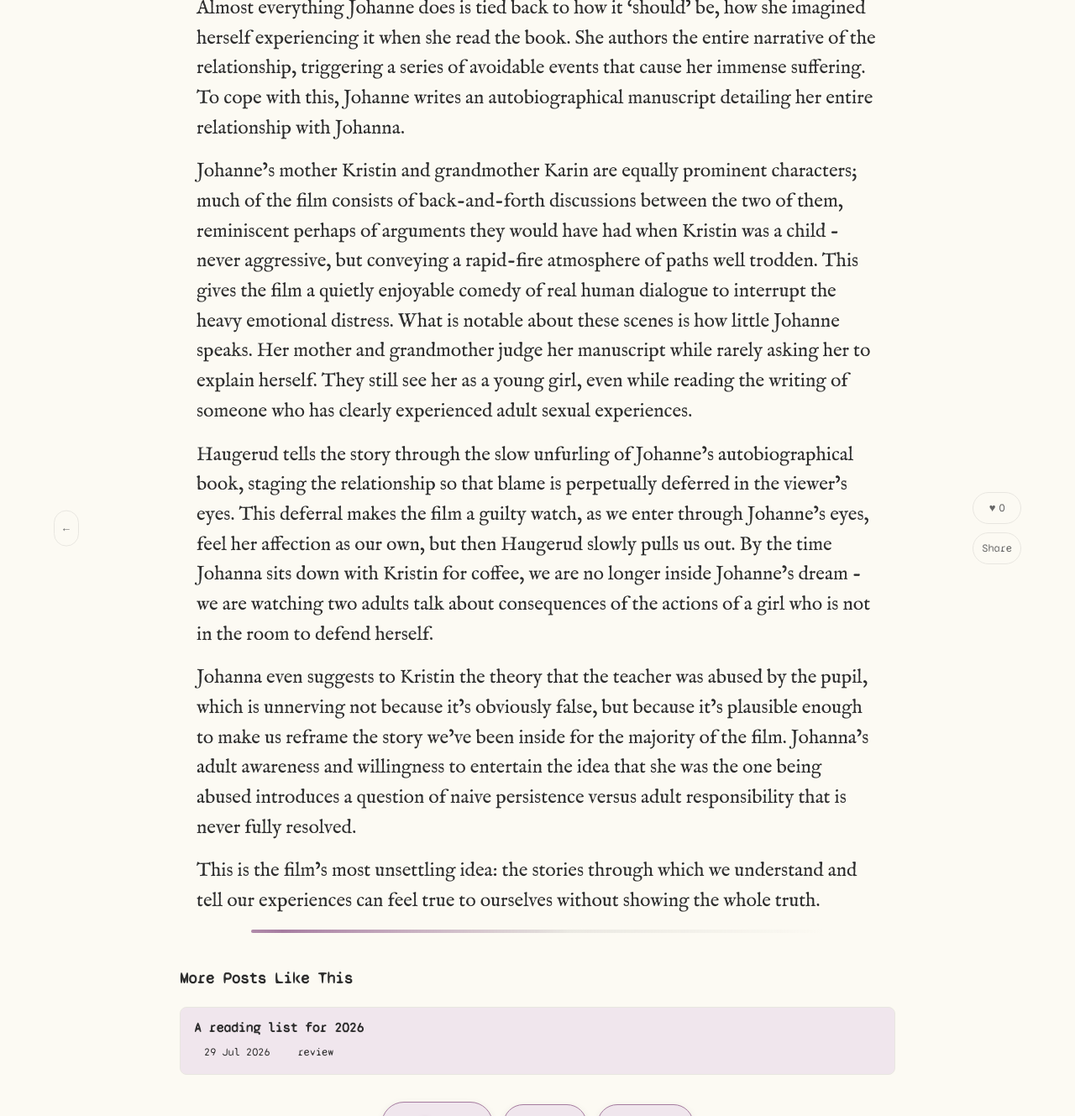
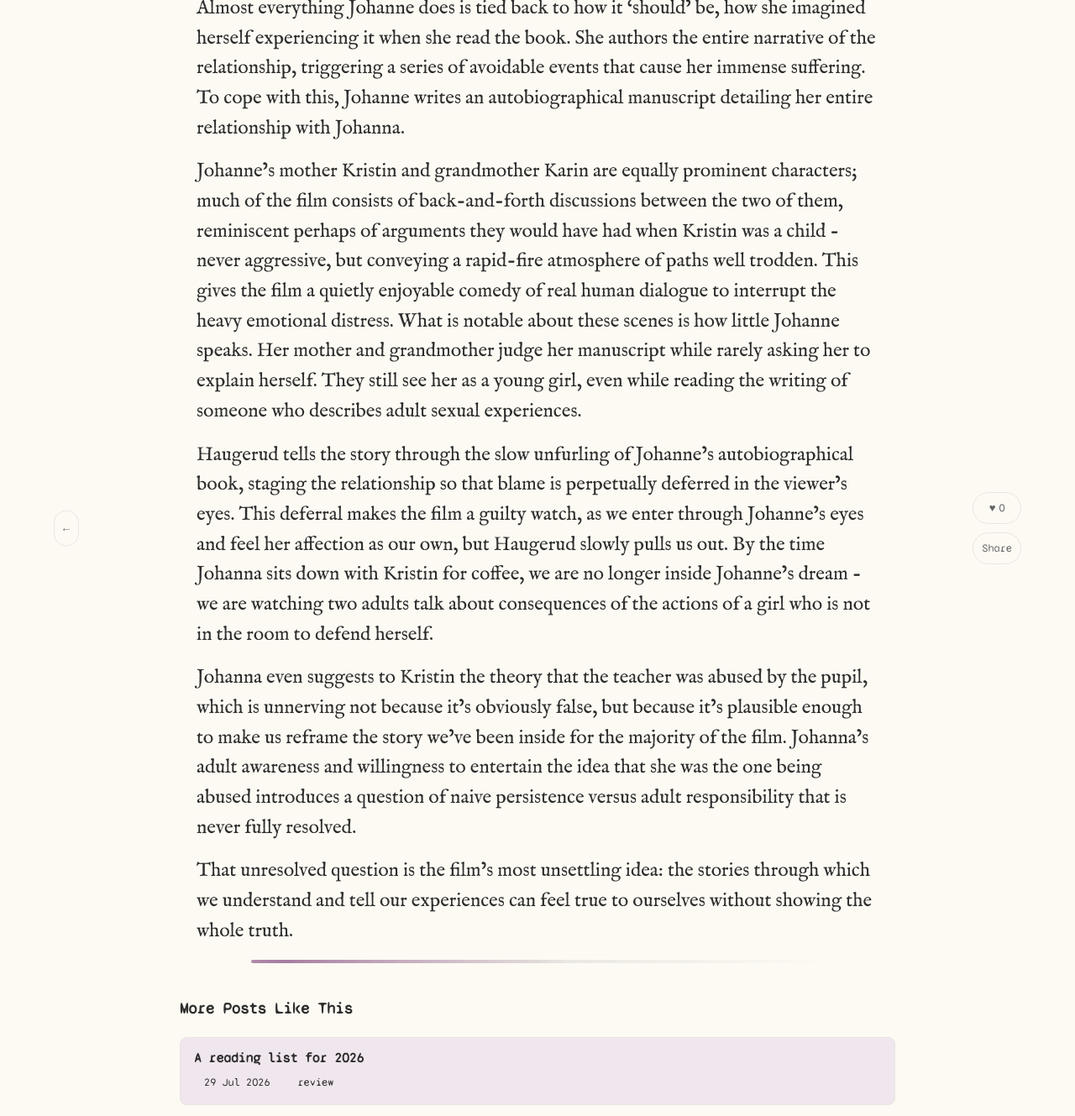
Before and after one commit to Lem0naise/website, a Jekyll site: the page built from _posts/2026-10-24-dreams-film-review.md, in a window 1280 px wide and 1400 px high, scrolled down 845 px, cut to the strip 71-1400 px from the top of the window. Shown: the whole strip at 84% size. Built offline with Jekyll 4.4.1, drawn with Linux system fonts in a browser that asks for light colours; some web fonts are replaced.

Commit message:
article fixes

```diff
--- a/_posts/2026-10-24-dreams-film-review.md
+++ b/_posts/2026-10-24-dreams-film-review.md
@@ -19,10 +19,10 @@ Johanna (left), Johanne (right)
 
 Almost everything Johanne does is tied back to how it 'should' be, how she imagined herself experiencing it when she read the book. She authors the entire narrative of the relationship, triggering a series of avoidable events that cause her immense suffering. To cope with this, Johanne writes an autobiographical manuscript detailing her entire relationship with Johanna.
 
-Johanne's mother Kristin and grandmother Karin are equally prominent characters; much of the film consists of back-and-forth discussions between the two of them, reminiscent perhaps of arguments they would have had when Kristin was a child - never aggressive, but conveying a rapid-fire atmosphere of paths well trodden. This gives the film a quietly enjoyable comedy of real human dialogue to interrupt the heavy emotional distress. What is notable about these scenes is how little Johanne speaks. Her mother and grandmother judge her manuscript while rarely asking her to explain herself. They still see her as a young girl, even while reading the writing of someone who has clearly experienced adult sexual experiences.
+Johanne's mother Kristin and grandmother Karin are equally prominent characters; much of the film consists of back-and-forth discussions between the two of them, reminiscent perhaps of arguments they would have had when Kristin was a child - never aggressive, but conveying a rapid-fire atmosphere of paths well trodden. This gives the film a quietly enjoyable comedy of real human dialogue to interrupt the heavy emotional distress. What is notable about these scenes is how little Johanne speaks. Her mother and grandmother judge her manuscript while rarely asking her to explain herself. They still see her as a young girl, even while reading the writing of someone who describes adult sexual experiences.
 
-Haugerud tells the story through the slow unfurling of Johanne's autobiographical book, staging the relationship so that blame is perpetually deferred in the viewer's eyes. This deferral makes the film a guilty watch, as we enter through Johanne's eyes, feel her affection as our own, but then Haugerud slowly pulls us out. By the time Johanna sits down with Kristin for coffee, we are no longer inside Johanne's dream - we are watching two adults talk about consequences of the actions of a girl who is not in the room to defend herself.
+Haugerud tells the story through the slow unfurling of Johanne's autobiographical book, staging the relationship so that blame is perpetually deferred in the viewer's eyes. This deferral makes the film a guilty watch, as we enter through Johanne's eyes and feel her affection as our own, but Haugerud slowly pulls us out. By the time Johanna sits down with Kristin for coffee, we are no longer inside Johanne's dream - we are watching two adults talk about consequences of the actions of a girl who is not in the room to defend herself.
 
 Johanna even suggests to Kristin the theory that the teacher was abused by the pupil, which is unnerving not because it's obviously false, but because it's plausible enough to make us reframe the story we've been inside for the majority of the film. Johanna's adult awareness and willingness to entertain the idea that she was the one being abused introduces a question of naive persistence versus adult responsibility that is never fully resolved.
 
-This is the film's most unsettling idea: the stories through which we understand and tell our experiences can feel true to ourselves without showing the whole truth.
+That unresolved question is the film's most unsettling idea: the stories through which we understand and tell our experiences can feel true to ourselves without showing the whole truth.
```
